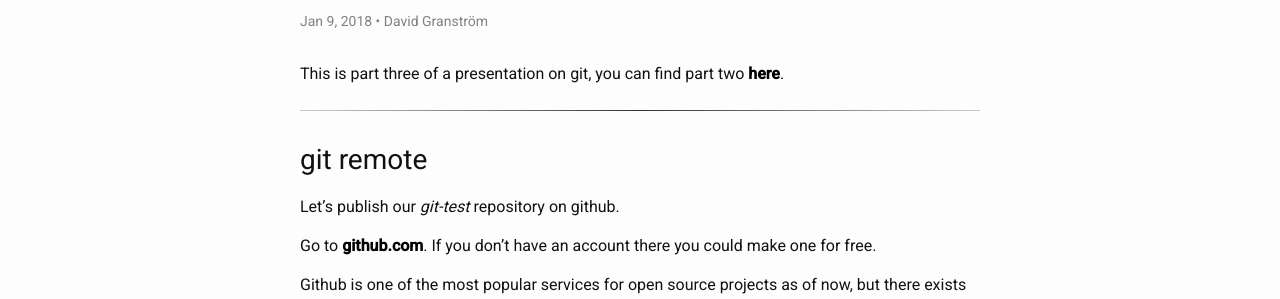
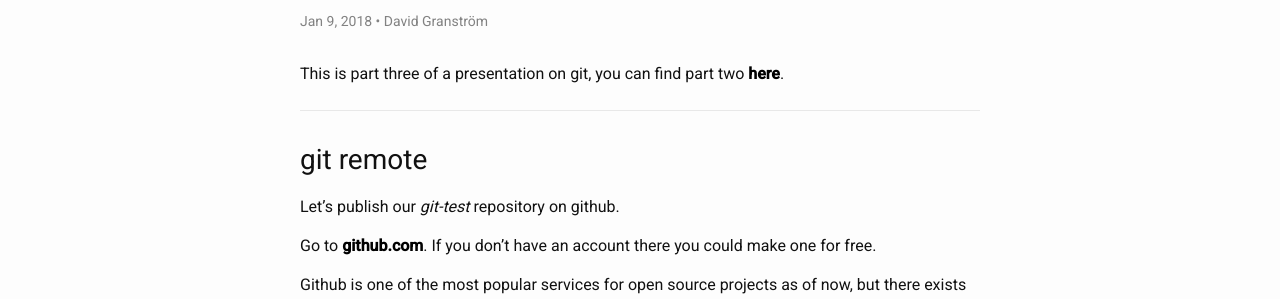
Before and after one commit to C0dereview/c0dereview.github.io, a Jekyll site: the page built from _posts/2018-01-09-git-part-3.md, in a window 1280 px wide. Shown: the part 132-431 px from the top of the page. Built offline with Jekyll 4.4.1, drawn with Linux system fonts in a browser that asks for light colours.

Commit message:
Update post hr tag styling

```diff
--- a/_sass/custom/post.scss
+++ b/_sass/custom/post.scss
@@ -27,8 +27,7 @@
 
     border: 0;
     height: 1px;
-    background: #333;
-    background-image: linear-gradient(to right, #ccc, #333, #ccc);
+    background: #e8e8e8;
   }
 }
 
```
